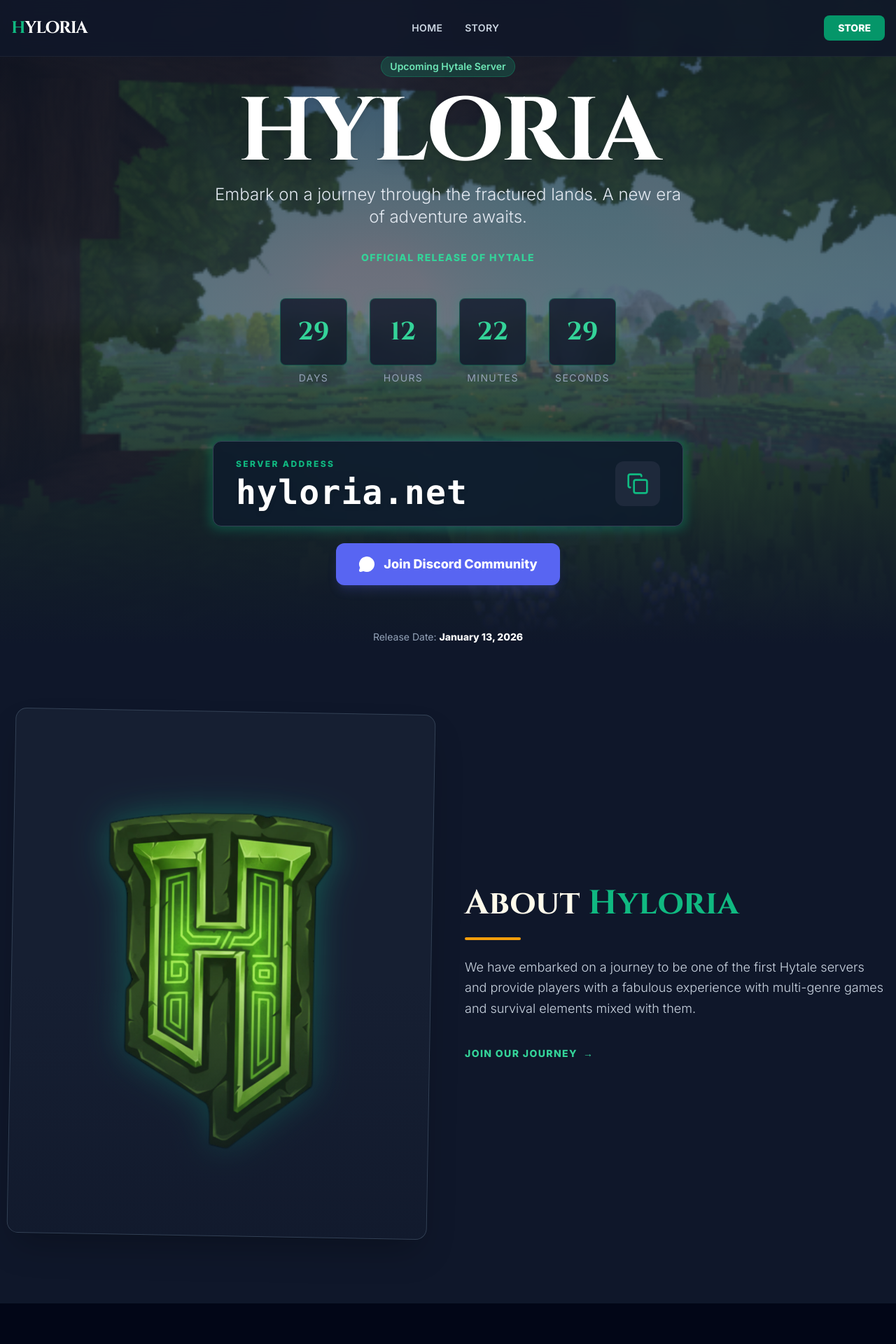
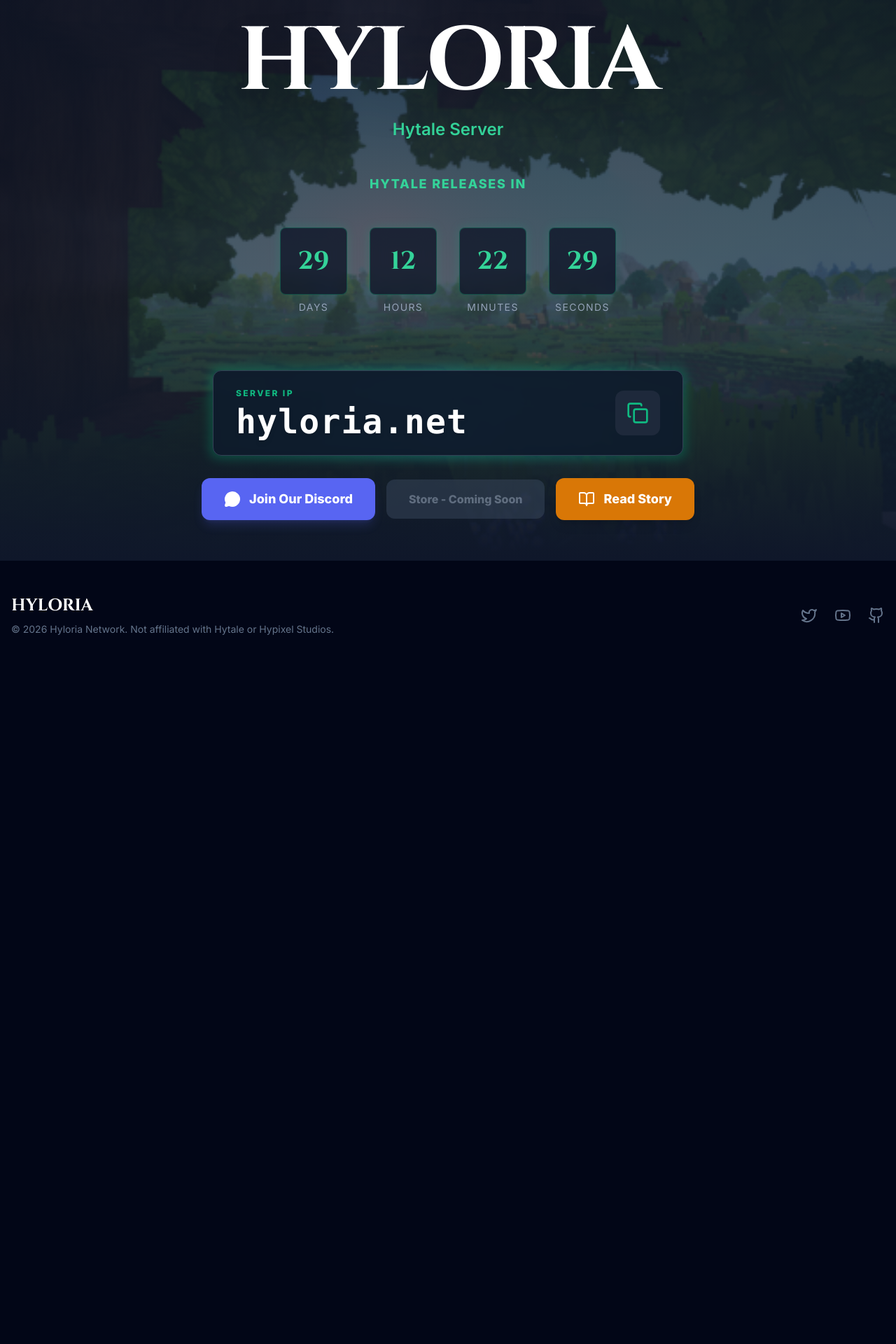
Before and after one commit to as9coder/hyloria-website, a React (Vite) app: page / in a window 1280 px wide. Shown: the top 1920 px of the page at 70% size. After the commit the page ends 957 px from the top, so only its background shows below. Built offline with nearby package versions, Linux system fonts and the light colour scheme.

Commit message:
Simplify to bare minimum landing page

```diff
--- a/App.tsx
+++ b/App.tsx
@@ -1,41 +1,13 @@
 import React from 'react';
 import Hero from './components/Hero';
-import Story from './components/Story';
-import Features from './components/Features';
 import Footer from './components/Footer';
 
 const App: React.FC = () => {
   return (
     <div className="min-h-screen bg-slate-900 text-slate-200 selection:bg-emerald-500 selection:text-white font-sans">
-
-      {/* Navigation Overlay */}
-      <nav className="fixed top-0 left-0 w-full z-50 bg-slate-900/80 backdrop-blur-md border-b border-white/5">
-        <div className="container mx-auto px-4 h-20 flex items-center justify-between">
-          <div className="text-2xl font-serif font-bold tracking-tighter text-white">
-            <span className="text-emerald-500">H</span>YLORIA
-          </div>
-          <div className="hidden md:flex gap-8 text-sm font-semibold tracking-wide text-slate-300">
-            <a href="#hero" className="hover:text-emerald-400 transition-colors">HOME</a>
-            <a href="#about" className="hover:text-emerald-400 transition-colors">STORY</a>
-          </div>
-          <button className="bg-emerald-600 hover:bg-emerald-500 text-white px-5 py-2 rounded-lg font-bold text-sm transition-colors">
-            STORE
-          </button>
-        </div>
-      </nav>
-
       <main>
-        <div id="hero">
-          <Hero />
-        </div>
-
-        <div id="about">
-          <Story />
-        </div>
-
-        <Features />
+        <Hero />
       </main>
-
       <Footer />
     </div>
   );
--- a/components/Features.tsx
+++ b/components/Features.tsx
@@ -5,13 +5,13 @@
   const features = [
     {
       icon: <Sword className="w-8 h-8 text-amber-400" />,
-      title: "Minigames",
-      desc: "Experience thrilling minigames designed for fun and competition."
+      title: "Fun Games",
+      desc: "Play exciting mini-games with your friends!"
     },
     {
       icon: <Map className="w-8 h-8 text-emerald-400" />,
-      title: "Survival and more coming soon",
-      desc: "Explore survival gameplay with exciting new features on the horizon."
+      title: "Survival Mode",
+      desc: "Build, explore, and survive together. More cool stuff coming soon!"
     }
   ];
 
--- a/components/Hero.tsx
+++ b/components/Hero.tsx
@@ -1,9 +1,10 @@
 import React, { useState } from 'react';
-import { Copy, Check, MessageCircle } from 'lucide-react';
+import { Copy, Check, MessageCircle, BookOpen } from 'lucide-react';
 import Countdown from './Countdown';
 
 const Hero: React.FC = () => {
   const [copied, setCopied] = useState(false);
+  const [showStory, setShowStory] = useState(false);
   const serverIP = "hyloria.net";
 
   const handleCopy = () => {
@@ -13,7 +14,7 @@
   };
 
   return (
-    <div className="relative min-h-screen flex items-center justify-center pt-20 overflow-hidden">
+    <div className="relative min-h-screen flex items-center justify-center overflow-hidden">
       {/* Background Image with Overlay */}
       <div className="absolute inset-0 z-0">
         <img
@@ -21,37 +22,36 @@
           alt="Hyloria Landscape"
           className="w-full h-full object-cover"
         />
-        <div className="absolute inset-0 bg-gradient-to-b from-slate-900/70 via-slate-900/60 to-slate-900"></div>
+        <div className="absolute inset-0 bg-gradient-to-b from-slate-900/80 via-slate-900/70 to-slate-900"></div>
       </div>
 
       <div className="relative z-10 container mx-auto px-4 text-center">
-        <div className="mb-8 animate-fade-in-up">
-          <span className="inline-block py-1 px-3 rounded-full bg-emerald-500/20 text-emerald-300 text-sm font-semibold mb-4 border border-emerald-500/30 backdrop-blur-sm">
-            Upcoming Hytale Server
-          </span>
-          <h1 className="text-5xl md:text-7xl lg:text-9xl font-bold text-white font-serif tracking-tight drop-shadow-lg mb-2">
+        {/* Logo/Title */}
+        <div className="mb-12 animate-fade-in-up">
+          <h1 className="text-6xl md:text-8xl lg:text-9xl font-bold text-white font-serif tracking-tight drop-shadow-2xl mb-4">
             HYLORIA
           </h1>
-          <p className="text-xl md:text-2xl text-slate-200 max-w-2xl mx-auto font-light mb-8">
-            Embark on a journey through the fractured lands. A new era of adventure awaits.
+          <p className="text-xl md:text-2xl text-emerald-400 font-semibold">
+            Hytale Server
           </p>
         </div>
 
+        {/* Countdown */}
         <div className="mb-12">
-          <p className="text-emerald-400 font-bold tracking-widest uppercase mb-4 text-sm">Official Release Of Hytale</p>
+          <p className="text-emerald-400 font-bold tracking-widest uppercase mb-4 text-lg">Hytale Releases In</p>
           <Countdown targetDate="2026-01-13T00:00:00" />
         </div>
 
-        <div className="flex flex-col items-center gap-6 w-full max-w-2xl mx-auto">
-          {/* Prominent IP Box */}
-          <div className="relative group w-full">
+        {/* Server IP */}
+        <div className="mb-8 w-full max-w-2xl mx-auto">
+          <div className="relative group">
             <div className={`absolute -inset-1 bg-gradient-to-r from-emerald-600 via-teal-500 to-emerald-600 rounded-xl blur opacity-40 group-hover:opacity-100 transition duration-500 ${copied ? 'opacity-100 animate-pulse' : ''}`}></div>
             <button
               onClick={handleCopy}
               className="relative w-full bg-slate-900/90 backdrop-blur-sm border border-slate-700 hover:border-emerald-500/50 rounded-xl py-6 px-8 flex items-center justify-between transition-all group-hover:transform group-hover:scale-[1.01]"
             >
               <div className="text-left flex flex-col">
-                <span className="text-emerald-500 text-xs font-bold uppercase tracking-[0.2em] mb-2">Server Address</span>
+                <span className="text-emerald-500 text-xs font-bold uppercase tracking-[0.2em] mb-2">Server IP</span>
                 <span className="text-3xl md:text-5xl font-mono font-bold text-white tracking-wide drop-shadow-md">{serverIP}</span>
               </div>
               <div className={`p-4 rounded-xl transition-all duration-300 ${copied ? 'bg-emerald-500 text-white rotate-0' : 'bg-slate-800 text-emerald-500 group-hover:bg-emerald-500/20 group-hover:text-white'}`}>
@@ -62,24 +62,71 @@
               IP Copied!
             </div>
           </div>
+        </div>
 
+        {/* Buttons Row */}
+        <div className="flex flex-col md:flex-row items-center justify-center gap-4 w-full max-w-3xl mx-auto mb-8">
           {/* Discord Button */}
           <a
             href="https://discord.gg/4SjqTDAQ"
             target="_blank"
             rel="noopener noreferrer"
-            className="w-full md:w-auto min-w-[200px]"
+            className="w-full md:w-auto"
           >
             <button className="w-full bg-[#5865F2] hover:bg-[#4752C4] text-white font-bold py-4 px-8 rounded-xl flex items-center justify-center gap-3 transition-all shadow-lg shadow-[#5865F2]/20 hover:shadow-[#5865F2]/40 hover:-translate-y-1">
               <MessageCircle className="w-6 h-6 fill-white" />
-              <span className="text-lg">Join Discord Community</span>
+              <span className="text-lg">Join Our Discord</span>
             </button>
           </a>
+
+          {/* Store Button */}
+          <button className="w-full md:w-auto bg-slate-700 text-slate-400 font-bold py-4 px-8 rounded-xl cursor-not-allowed opacity-60">
+            Store - Coming Soon
+          </button>
+
+          {/* Story Button */}
+          <button
+            onClick={() => setShowStory(!showStory)}
+            className="w-full md:w-auto bg-amber-600 hover:bg-amber-500 text-white font-bold py-4 px-8 rounded-xl flex items-center justify-center gap-3 transition-all shadow-lg hover:-translate-y-1"
+          >
+            <BookOpen className="w-6 h-6" />
+            <span className="text-lg">{showStory ? 'Hide' : 'Read'} Story</span>
+          </button>
         </div>
 
-        <div className="mt-16 text-slate-400 text-sm">
-          <p>Release Date: <span className="text-white font-bold">January 13, 2026</span></p>
-        </div>
+        {/* Story Section (Toggleable) */}
+        {showStory && (
+          <div className="mt-12 max-w-3xl mx-auto bg-slate-900/90 backdrop-blur-md border border-slate-700 rounded-2xl p-8 animate-fade-in">
+            <div className="flex items-center justify-center mb-6">
+              <img
+                src="/hyloria.png"
+                alt="Hyloria Shield Logo"
+                className="w-32 h-32 object-contain drop-shadow-[0_0_15px_rgba(16,185,129,0.4)]"
+              />
+            </div>
+            <h2 className="text-3xl md:text-4xl font-serif font-bold text-amber-50 mb-6">
+              What is <span className="text-emerald-500">Hyloria</span>?
+            </h2>
+            <div className="w-20 h-1 bg-amber-500 rounded-full mx-auto mb-6"></div>
+            <p className="text-lg text-slate-300 leading-relaxed">
+              Hyloria is a fun server for Hytale! Play mini-games, survive with friends, and have a great time. We're making it awesome for everyone!
+            </p>
+            <div className="mt-8 grid grid-cols-1 md:grid-cols-2 gap-6">
+              <div className="bg-slate-800/50 p-6 rounded-lg border border-slate-700">
+                <h3 className="text-xl font-bold text-amber-400 mb-2 flex items-center gap-2">
+                  <span>🎮</span> Fun Games
+                </h3>
+                <p className="text-slate-400">Play exciting mini-games with your friends!</p>
+              </div>
+              <div className="bg-slate-800/50 p-6 rounded-lg border border-slate-700">
+                <h3 className="text-xl font-bold text-emerald-400 mb-2 flex items-center gap-2">
+                  <span>🗺️</span> Survival Mode
+                </h3>
+                <p className="text-slate-400">Build, explore, and survive together. More cool stuff coming soon!</p>
+              </div>
+            </div>
+          </div>
+        )}
       </div>
     </div>
   );
--- a/components/Story.tsx
+++ b/components/Story.tsx
@@ -18,12 +18,12 @@
 
           <div className="w-full md:w-1/2 space-y-6">
             <h2 className="text-4xl md:text-5xl font-serif font-bold text-amber-50 leading-tight">
-              About <span className="text-emerald-500">Hyloria</span>
+              What is <span className="text-emerald-500">Hyloria</span>?
             </h2>
             <div className="w-20 h-1 bg-amber-500 rounded-full"></div>
 
             <p className="text-lg text-slate-300 leading-relaxed font-light">
-              We have embarked on a journey to be one of the first Hytale servers and provide players with a fabulous experience with multi-genre games and survival elements mixed with them.
+              Hyloria is a fun server for Hytale! Play mini-games, survive with friends, and have a great time. We're making it awesome for everyone!
             </p>
 
             <div className="pt-4">
@@ -33,7 +33,7 @@
                 rel="noopener noreferrer"
                 className="text-emerald-400 font-bold uppercase tracking-widest text-sm hover:text-emerald-300 transition-colors flex items-center gap-2 group"
               >
-                Join our Journey
+                Join Us!
                 <span className="group-hover:translate-x-1 transition-transform">→</span>
               </a>
             </div>
```
